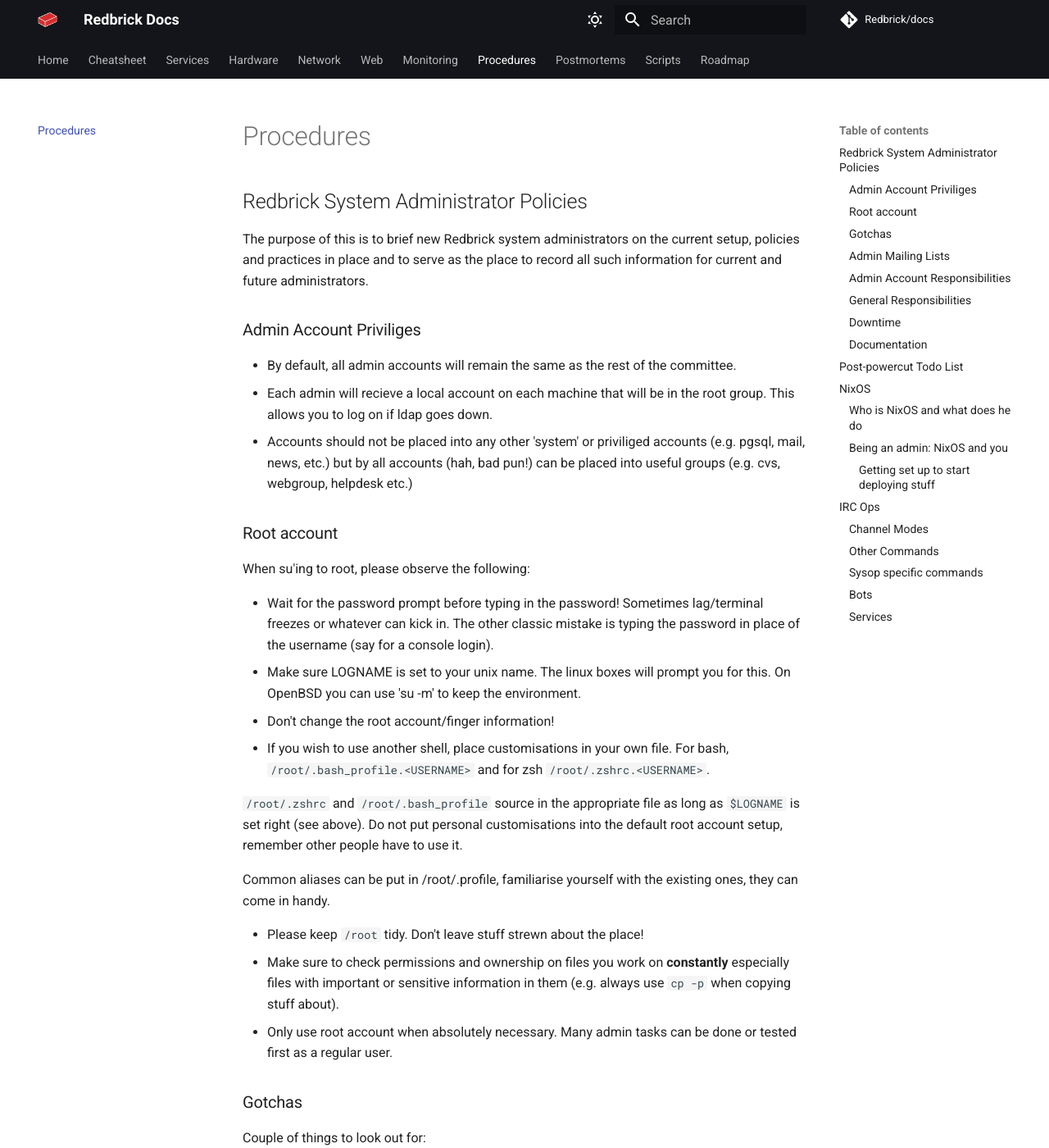
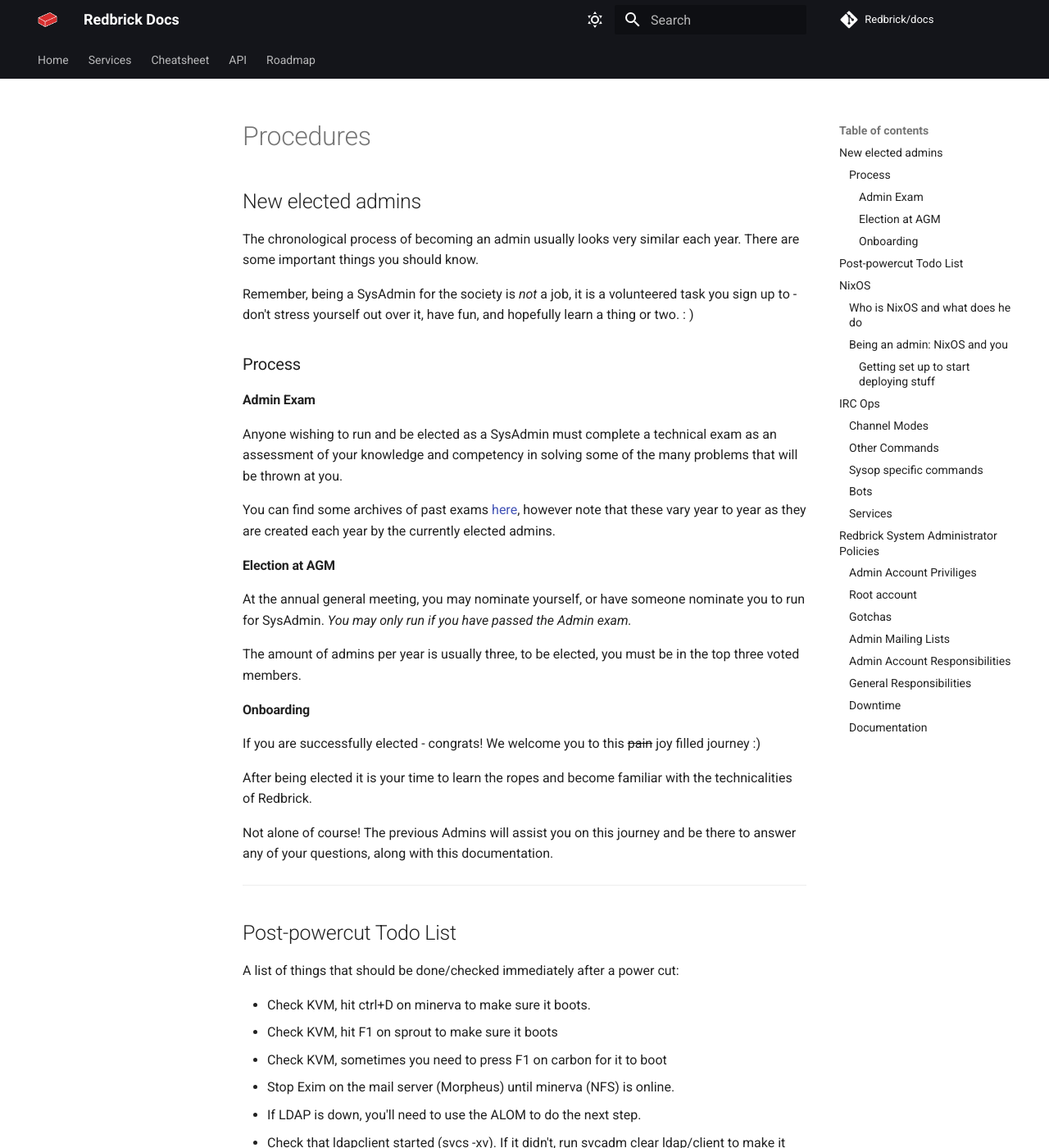
Before and after one commit to redbrick/docs, an MkDocs documentation site: the page built from docs/procedures.md, in a window 1280 px wide and 1400 px high. Shown: the whole window at 82% size. Built offline with MkDocs 1.6.1 and Material for MkDocs 9.7.7, drawn with Linux system fonts in a browser that asks for light colours; comment, search, counter and statistics services are not loaded; some of the changed text lies outside the part shown.

````diff
--- /dev/null
+++ b/docs/api.md
@@ -0,0 +1,59 @@
+# API
+
+## Redbrick Administrator Web API
+
+The Redbrick web API is serves as an easy interface to carry out administrator tasks (mainly LDAP related), and for use in automation.
+
+This saves time instead of accessing machines, and formulating and executing manual LDAP queries or scripts.
+
+### Reference
+
+For the most up to date, rich API reference please visit [https://api.redbrick.dcu.ie/docs](https://api.redbrick.dcu.ie/docs)
+
+All requests are validated with Basic Auth for access. [See example.](https://docs.python-requests.org/en/master/user/authentication/#basic-authentication)
+
+
+|   Method   |         Route          |           URL Parameters             |        Body       |
+| :--------: | :--------------------: | :----------------------------------: | :---------------: |
+|  GET       |  **/users/**`username` | `username` - Redbrick username       | N/A               |
+|  PUT       |  **/users/**`username` | `username` - Redbrick username       | `ldap_key`   |
+|  POST      |  **/users/register**   | N/A                                  | `ldap_value` |
+
+#### Examples
+
+GET a user's LDAP data
+```python
+import requests
+
+url = "https://api.redbrick.dcu.ie/users/USERNAME_HERE"
+
+headers = {
+  'Authorization': 'Basic <ENCODED_USERANDPASS_HERE>'
+}
+
+response = requests.request("GET", url, headers=headers)
+
+print(response.text)
+```
+
+PUT a user's LDAP data to change their `loginShell` to `/usr/local/shells/zsh`
+```python
+import requests
+import json
+
+url = "https://api.redbrick.dcu.ie/users/USERNAME_HERE"
+payload = json.dumps({
+  "ldap_key": "loginShell",
+  "ldap_value": "/usr/local/shells/zsh"
+})
+headers = {
+  'Authorization': 'Basic <ENCODED_USERANDPASS_HERE>',
+  'Content-Type': 'application/json'
+}
+
+response = requests.request("GET", url, headers=headers, data=payload)
+
+print(response.text)
+```
+
+&emsp;
--- a/docs/procedures.md
+++ b/docs/procedures.md
@@ -1,117 +1,32 @@
 # Procedures
 
-## Redbrick System Administrator Policies
+## New elected admins
 
-The purpose of this is to brief new Redbrick system administrators on
-the current setup, policies and practices in place and to serve as the place to
-record all such information for current and future administrators.
+The chronological process of becoming an admin usually looks very similar each year. There are some important things you should know.
 
-### Admin Account Priviliges
+Remember, being a SysAdmin for the society is *not* a job, it is a volunteered task you sign up to - don't stress yourself out over it, have fun, and hopefully learn a thing or two.  : )
 
-- By default, all admin accounts will remain the same as the rest of the
-  committee.
-- Each admin will recieve a local account on each machine that will be
-  in the root group. This allows you to log on if ldap goes down.
-- Accounts should
-  not be placed into any other 'system' or priviliged accounts (e.g. pgsql, mail,
-  news, etc.) but by all accounts (hah, bad pun!) can be placed into useful groups
-  (e.g. cvs, webgroup, helpdesk etc.)
+### Process
 
-### Root account
+#### Admin Exam
 
-When su'ing to root, please observe the following:
+Anyone wishing to run and be elected as a SysAdmin must complete a technical exam as an assessment of your knowledge and competency in solving some of the many problems that will be thrown at you.
 
-- Wait for the password prompt before typing in the password! Sometimes
-  lag/terminal freezes or whatever can kick in. The other classic mistake is
-  typing the password in place of the username (say for a console login).
-- Make sure LOGNAME is set to your unix name. The linux boxes will prompt you
-  for this. On OpenBSD you can use 'su -m' to keep the environment.
-- Don't change the root account/finger information!
-- If you wish to use another shell, place customisations in your own file. For
-  bash, `/root/.bash_profile.<USERNAME>` and for zsh `/root/.zshrc.<USERNAME>`.
+You can find some archives of past exams [here](https://github.com/theycallmemac/redbrick-admin-exams/tree/master/exams), however note that these vary year to year as they are created each year by the currently elected admins.
 
-`/root/.zshrc` and `/root/.bash_profile` source in the appropriate file as long
-as `$LOGNAME` is set right (see above). Do not put personal customisations into
-the default root account setup, remember other people have to use it.
+#### Election at AGM
 
-Common aliases can be put in /root/.profile, familiarise yourself with the
-existing ones, they can come in handy.
+At the annual general meeting, you may nominate yourself, or have someone nominate you to run for SysAdmin. *You may only run if you have passed the Admin exam.*
 
-- Please keep `/root` tidy. Don't leave stuff strewn about
-  the place!
-- Make sure to check permissions and ownership on files you work on
-  **constantly** especially files with important or sensitive information in
-  them (e.g. always use `cp -p` when copying stuff about).
-- Only use root account when absolutely necessary. Many admin tasks can be done
-  or tested first as a regular user.
+The amount of admins per year is usually three, to be elected, you must be in the top three voted members.
 
-### Gotchas
+#### Onboarding
 
-Couple of things to look out for:
+If you are successfully elected - congrats! We welcome you to this <strike>pain</strike> joy filled journey :)
 
-- `killall` command, never ever use it!
-- Alias `cp`, `mv` & `rm` with the `-i` option.
-- If you're ever unsure, don't! Ask another admin or check the docs.
-- Always always double check commands before firing them off!
+After being elected it is your time to learn the ropes and become familiar with the technicalities of Redbrick.
 
-### Admin Mailing Lists
-
-[lists.redbrick.dcu.ie](lists.redbrick.dcu.ie) (Postorius)
-
-- All accounts in the root group must be on the admin mailing list and vice
-  versa. Admins who leave/join the root group must be added/removed from the
-  list respectively.
-- Elected Admins should also be on the elected-admins list. This address is
-  mainly used for mail to PayPal, user renewals, registration, and general administration tasks.
-- It is the responsibility of the Elected Admins to ensure that all mailing lists (committee, helpdesk, webmaster, elected-admins, admins, etc) are all up-to-date.
-
-### Admin Account Responsibilities
-
-As an adminisitrator, your new local account has extra priviliges (namely being
-in the root group). For this reason, you should not run _any_ untrusted or
-unknown programs or scripts.
-
-If you must, and source code is available you
-should check it before running it. Compile your own versions of other user's
-programs you use regularly. It is far too easy for other users to trojan your
-account in this manner and get root.
-
-Do not use passwordless ssh keys on any of your accounts. When using an
-untrusted workstation (i.e. just about any PC in DCU!) always check for
-keyloggers running on the local machine and never use any non system or non
-personal copies of PuTTY/ssh - there's no way of knowing if they have been
-trojaned.
-
-### General Responsibilities
-
-Look after and regularly monitor all systems, network, hardware and user
-requests (ones that fall outside of helpdesk's realm, of course!).
-
-Actively ensure system and network security. We can't police all user accounts
-and activities, but basic system security is paramount! Keep uptodate with
-bugtraq/securityfocus etc. Check system logs regularly, process listings,
-network connections, disk usage, etc.
-
-### Downtime
-
-All downtime must be scheduled and notified to the members well in advance by
-means of motd & _announce_. If it's really important, a mail to
-announce-redbrick and socials post may be necessary.
-
-All unexpected/unscheduled downtime (as a result of a crash or as an emergency
-precaution) must be explained to the members as soon as possible after the
-system is brought back. A post to announce, notice in motd or possibly a mail
-to committee/admins is sufficient.
-
-When performing a shutdown, start the shutdown 5 or 10 minutes in advance of the
-scheduled shutdown time to give people a chance to logout. It may also be useful
-to disable logins at this stage with a quick explanation in `/etc/nologin`.
-
-### Documentation
-
-Please read all the documentation before you do anything, but remember that the
-docs aren't complete and are sometimes out of date. Please update them as you go
-:D
+Not alone of course! The previous Admins will assist you on this journey and be there to answer any of your questions, along with this documentation.
 
 ---
 
@@ -269,3 +184,118 @@ The IRC services run by Trinity for all the netsocs. The two services are
 for more details.
 
 ---
+
+## Redbrick System Administrator Policies
+
+The purpose of this is to brief new Redbrick system administrators on
+the current setup, policies and practices in place and to serve as the place to
+record all such information for current and future administrators.
+
+### Admin Account Priviliges
+
+- By default, all admin accounts will remain the same as the rest of the
+  committee.
+- Each admin will recieve a local account on each machine that will be
+  in the root group. This allows you to log on if ldap goes down.
+- Accounts should
+  not be placed into any other 'system' or priviliged accounts (e.g. pgsql, mail,
+  news, etc.) but by all accounts (hah, bad pun!) can be placed into useful groups
+  (e.g. cvs, webgroup, helpdesk etc.)
+
+### Root account
+
+When su'ing to root, please observe the following:
+
+- Wait for the password prompt before typing in the password! Sometimes
+  lag/terminal freezes or whatever can kick in. The other classic mistake is
+  typing the password in place of the username (say for a console login).
+- Make sure LOGNAME is set to your unix name. The linux boxes will prompt you
+  for this. On OpenBSD you can use 'su -m' to keep the environment.
+- Don't change the root account/finger information!
+- If you wish to use another shell, place customisations in your own file. For
+  bash, `/root/.bash_profile.<USERNAME>` and for zsh `/root/.zshrc.<USERNAME>`.
+
+`/root/.zshrc` and `/root/.bash_profile` source in the appropriate file as long
+as `$LOGNAME` is set right (see above). Do not put personal customisations into
+the default root account setup, remember other people have to use it.
+
+Common aliases can be put in /root/.profile, familiarise yourself with the
+existing ones, they can come in handy.
+
+- Please keep `/root` tidy. Don't leave stuff strewn about
+  the place!
+- Make sure to check permissions and ownership on files you work on
+  **constantly** especially files with important or sensitive information in
+  them (e.g. always use `cp -p` when copying stuff about).
+- Only use root account when absolutely necessary. Many admin tasks can be done
+  or tested first as a regular user.
+
+### Gotchas
+
+Couple of things to look out for:
+
+- `killall` command, never ever use it!
+- Alias `cp`, `mv` & `rm` with the `-i` option.
+- If you're ever unsure, don't! Ask another admin or check the docs.
+- Always always double check commands before firing them off!
+
+### Admin Mailing Lists
+
+[lists.redbrick.dcu.ie](lists.redbrick.dcu.ie) (Postorius)
+
+- All accounts in the root group must be on the admin mailing list and vice
+  versa. Admins who leave/join the root group must be added/removed from the
+  list respectively.
+- Elected Admins should also be on the elected-admins list. This address is
+  mainly used for mail to PayPal, user renewals, registration, and general administration tasks.
+- It is the responsibility of the Elected Admins to ensure that all mailing lists (committee, helpdesk, webmaster, elected-admins, admins, etc) are all up-to-date.
+
+### Admin Account Responsibilities
+
+As an adminisitrator, your new local account has extra priviliges (namely being
+in the root group). For this reason, you should not run _any_ untrusted or
+unknown programs or scripts.
+
+If you must, and source code is available you
+should check it before running it. Compile your own versions of other user's
+programs you use regularly. It is far too easy for other users to trojan your
+account in this manner and get root.
+
+Do not use passwordless ssh keys on any of your accounts. When using an
+untrusted workstation (i.e. just about any PC in DCU!) always check for
+keyloggers running on the local machine and never use any non system or non
+personal copies of PuTTY/ssh - there's no way of knowing if they have been
+trojaned.
+
+### General Responsibilities
+
+Look after and regularly monitor all systems, network, hardware and user
+requests (ones that fall outside of helpdesk's realm, of course!).
+
+Actively ensure system and network security. We can't police all user accounts
+and activities, but basic system security is paramount! Keep uptodate with
+bugtraq/securityfocus etc. Check system logs regularly, process listings,
+network connections, disk usage, etc.
+
+### Downtime
+
+All downtime must be scheduled and notified to the members well in advance by
+means of motd & _announce_. If it's really important, a mail to
+announce-redbrick and socials post may be necessary.
+
+All unexpected/unscheduled downtime (as a result of a crash or as an emergency
+precaution) must be explained to the members as soon as possible after the
+system is brought back. A post to announce, notice in motd or possibly a mail
+to committee/admins is sufficient.
+
+When performing a shutdown, start the shutdown 5 or 10 minutes in advance of the
+scheduled shutdown time to give people a chance to logout. It may also be useful
+to disable logins at this stage with a quick explanation in `/etc/nologin`.
+
+### Documentation
+
+Please read all the documentation before you do anything, but remember that the
+docs aren't complete and are sometimes out of date. Please update them as you go
+:D
+
+---
--- a/mkdocs.yml
+++ b/mkdocs.yml
@@ -51,26 +51,22 @@ markdown_extensions:
       permalink: true
   - attr_list
   - codehilite:
-      guess_lang: false
+      guess_lang: true
   - pymdownx.critic
+  - pymdownx.highlight
+  - pymdownx.superfences
 
 nav:
   - Home: index.md
+  - Services:
+    - services/index.md
+    - Bind9: services/bind.md
+    - CodiMD: services/codimd.md
+    - Gitea: services/gitea.md
+    - Icecast: services/icecast.md
+    - IRC: services/irc.md
+    - NFS: services/nfs.md
+    - ZnapZend: services/znapzend.md
   - cheatsheet.md
-  - Services:
-      - services/index.md
-      - Bind9: services/bind.md
-      - CodiMD: services/codimd.md
-      - Gitea: services/gitea.md
-      - Icecast: services/icecast.md
-      - IRC: services/irc.md
-      - NFS: services/nfs.md
-      - ZnapZend: services/znapzend.md
-  - hardware.md
-  - network.md
-  - web.md
-  - monitoring.md
-  - procedures.md
-  - postmortems.md
-  - scripts.md
+  - api.md
   - roadmap.md
````
Also changed, not shown: docs/index.md (+14 -7 lines).
